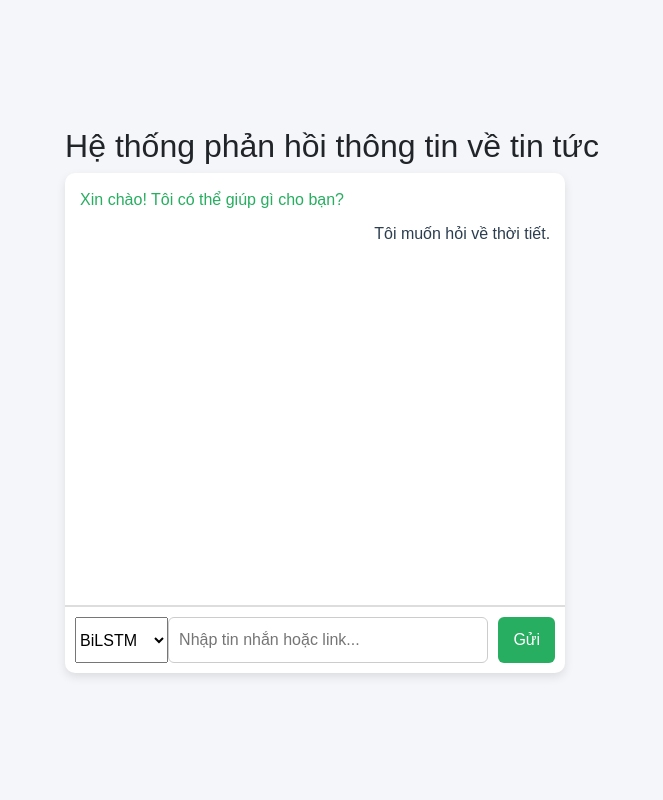
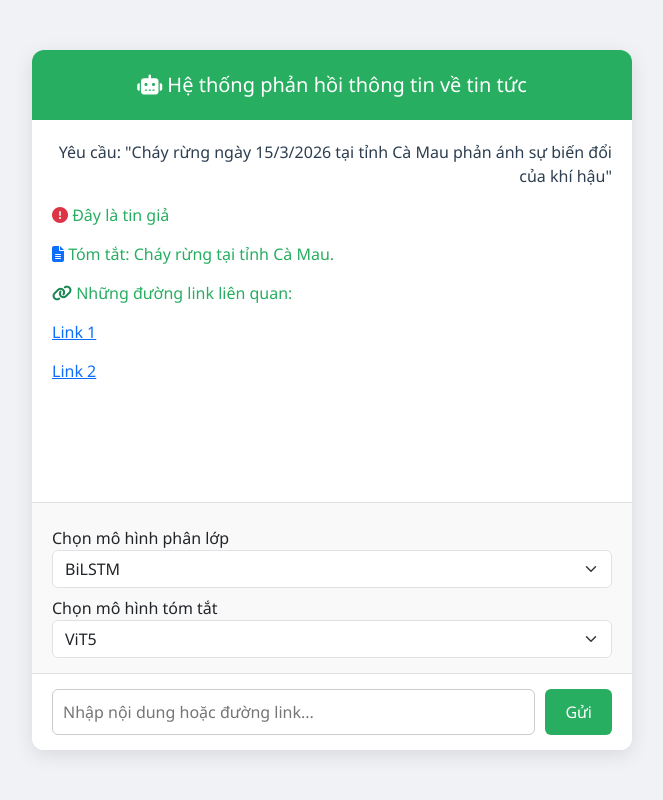
Before and after one commit to duyb2207513/NLP_Project, a Flask app: page / in a window 1280 px wide. Shown: the whole page, without its empty margins (308-971 px from the left). Run offline with Flask 3, Linux system fonts and the light colour scheme.

Commit message:
Cập nhật giao diện chatbot

```diff
--- a/templates/index.html
+++ b/templates/index.html
@@ -1,40 +1,54 @@
+
 <!DOCTYPE html>
-<html>
+<html lang="vi">
 
 <head>
-    <title>Flask Chatbot</title>
+    <meta charset="UTF-8">
+    <title>Hệ thống phản hồi tin tức</title>
     <link href="https://cdn.jsdelivr.net/npm/bootstrap@5.3.0/dist/css/bootstrap.min.css" rel="stylesheet">
+    <link rel="stylesheet" href="https://cdnjs.cloudflare.com/ajax/libs/font-awesome/6.5.0/css/all.min.css">
 
     <style>
         body {
-            font-family: Arial, sans-serif;
-            background-color: #f5f6fa;
+            background-color: #f0f2f5;
+            font-family: "Segoe UI", sans-serif;
             display: flex;
             justify-content: center;
             align-items: center;
             height: 100vh;
         }
 
+        .wrapper {
+            width: 600px;
+        }
+
         .chat-container {
-            width: 500px;
-            height: 500px;
-            background-color: #fff;
-            border-radius: 10px;
-            box-shadow: 0 4px 10px rgba(0, 0, 0, 0.1);
+            background: white;
+            border-radius: 12px;
+            box-shadow: 0 5px 20px rgba(0, 0, 0, 0.1);
+            overflow: hidden;
             display: flex;
             flex-direction: column;
-            overflow: hidden;
+            height: 700px;
+        }
+
+        .header {
+            background-color: #27ae60;
+            color: white;
+            padding: 20px;
+            text-align: center;
+            font-size: 20px;
         }
 
         .chat-box {
             flex: 1;
-            padding: 15px;
+            padding: 20px;
             overflow-y: auto;
-            border-bottom: 1px solid #ddd;
+            border-bottom: 1px solid #e0e0e0;
         }
 
         .message {
-            margin-bottom: 10px;
+            margin-bottom: 15px;
         }
 
         .message.user {
@@ -47,10 +61,21 @@
             color: #27ae60;
         }
 
+        .options {
+            padding: 15px 20px;
+            border-bottom: 1px solid #e0e0e0;
+            background: #f9f9f9;
+        }
+
+        .options label {
+            font-weight: 500;
+            margin-top: 8px;
+        }
+
         .input-box {
-            padding: 10px;
             display: flex;
-            border-top: 1px solid #ddd;
+            padding: 15px 20px;
+            background-color: #fff;
         }
 
         .input-box input[type="text"] {
@@ -61,7 +86,7 @@
         }
 
         .input-box input[type="submit"] {
-            padding: 10px 15px;
+            padding: 10px 20px;
             margin-left: 10px;
             background-color: #27ae60;
             color: white;
@@ -77,23 +102,44 @@
 </head>
 
 <body>
-    <div class="">
-            <h2 class="">Hệ thống phản hồi thông tin về tin tức</h2>
+    <div class="wrapper">
         <div class="chat-container">
+            <div class="header">
+                <i class="fas fa-robot"></i> Hệ thống phản hồi thông tin về tin tức
+            </div>
 
             <div class="chat-box">
-                <!-- Các tin nhắn được hiển thị ở đây -->
-                <div class="message bot">Xin chào! Tôi có thể giúp gì cho bạn?</div>
-                <!-- Ví dụ tin nhắn người dùng -->
-                <div class="message user">Tôi muốn hỏi về thời tiết.</div>
+                <div class="message user">Yêu cầu: "Cháy rừng ngày 15/3/2026 tại tỉnh Cà Mau phản ánh sự biến đổi của
+                    khí hậu"</div>
+                <div class="message bot"><i class="fas fa-circle-exclamation text-danger"></i> Đây là tin giả</div>
+                <div class="message bot"><i class="fas fa-file-alt text-primary"></i> Tóm tắt: Cháy rừng tại tỉnh Cà Mau.</div>
+                <div class="message bot"><i class="fas fa-link text-success"></i> Những đường link liên quan:</div>
+                <div class="message bot"><a
+                        href="https://vov.vn/the-gioi/chay-rung-nghiem-trong-nhat-trong-3-thap-ky-o-duc-post1214470.vov"
+                        target="_blank">Link 1</a></div>
+                <div class="message bot"><a
+                        href="https://baovanhoa.vn/multimedia/chuyen-nguoi-gac-rung-noi-bien-gioi-151898.html"
+                        target="_blank">Link 2</a></div>
             </div>
-            <form class="input-box" action="/submit" method="post">
-                <select name="model">
+
+            <div class="options">
+                <label for="model_classification">Chọn mô hình phân lớp</label>
+                <select class="form-select" id="model_classification" name="model_classification">
                     <option value="bilstm">BiLSTM</option>
                     <option value="phobert">PhoBERT</option>
                     <option value="roberta">RoBERTa</option>
                 </select>
-                <input type="text" name="message" placeholder="Nhập tin nhắn hoặc link...">
+
+                <label for="model_summary" class="mt-2">Chọn mô hình tóm tắt</label>
+                <select class="form-select" id="model_summary" name="model_summary">
+                    <option value="vit5">ViT5</option>
+                    <option value="phobert">...</option>
+                    <option value="roberta">...</option>
+                </select>
+            </div>
+
+            <form class="input-box" action="/submit" method="post">
+                <input type="text" name="message" placeholder="Nhập nội dung hoặc đường link...">
                 <input type="submit" value="Gửi">
             </form>
         </div>
```
